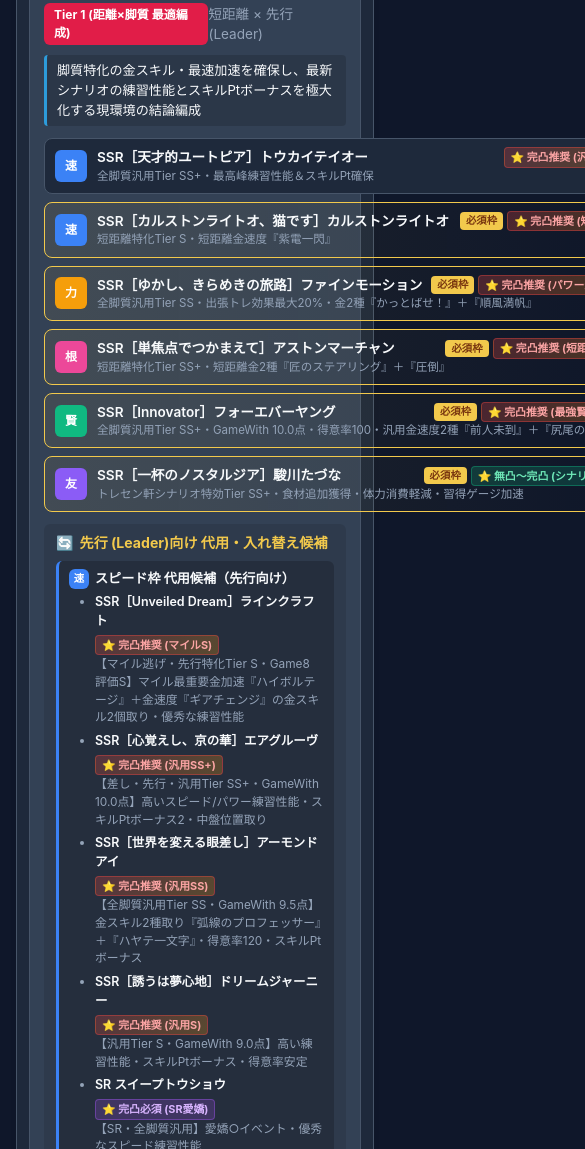
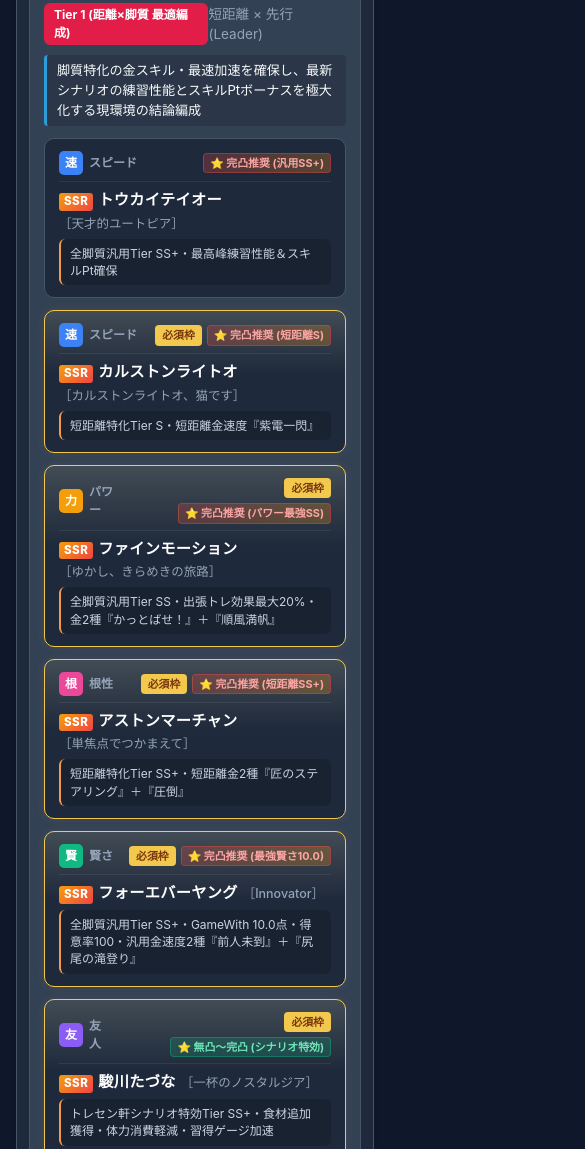
Before and after one commit to takimasa5516/umamusume-app, a plain HTML site: page index.html in a window 390 px wide. Shown: the part 1050-2199 px from the top of the page, 585 px wide, since content can reach past the window. Drawn offline with Linux system fonts and the light colour scheme.

Commit message:
fix(ui): eliminate card name/role text truncation and overhaul support card layout with full name visibility and clean responsive badge alignment

```diff
--- a/index.html
+++ b/index.html
@@ -277,28 +277,47 @@
     /* Support Card Grid */
     .card-list {
       display: grid;
-      grid-template-columns: repeat(auto-fill, minmax(280px, 1fr));
-      gap: 8px;
-      margin-bottom: 12px;
+      grid-template-columns: repeat(auto-fit, minmax(310px, 1fr));
+      gap: 12px;
+      margin-bottom: 16px;
     }
     .support-card {
       display: flex;
-      align-items: center;
-      gap: 10px;
+      flex-direction: column;
       background: var(--card-bg);
-      padding: 8px 10px;
-      border-radius: 8px;
+      padding: 12px 14px;
+      border-radius: 10px;
       border: 1px solid var(--card-border);
       position: relative;
+      transition: all 0.2s ease;
+    }
+    .support-card:hover {
+      border-color: rgba(242, 153, 74, 0.4);
+      box-shadow: 0 4px 14px rgba(0,0,0,0.25);
     }
     .support-card.is-key {
       border: 1.5px solid var(--accent-gold);
-      background: linear-gradient(90deg, rgba(242, 201, 76, 0.08), transparent);
+      background: linear-gradient(180deg, rgba(242, 201, 76, 0.08) 0%, var(--card-bg) 45%);
+      box-shadow: 0 0 12px rgba(242, 201, 76, 0.08);
+    }
+    .card-top-row {
+      display: flex;
+      align-items: center;
+      justify-content: space-between;
+      gap: 8px;
+      margin-bottom: 8px;
+      padding-bottom: 6px;
+      border-bottom: 1px solid rgba(255, 255, 255, 0.07);
+    }
+    .card-type-group {
+      display: flex;
+      align-items: center;
+      gap: 6px;
     }
     .card-type-icon {
-      width: 32px;
-      height: 32px;
-      border-radius: 6px;
+      width: 24px;
+      height: 24px;
+      border-radius: 5px;
       display: flex;
       align-items: center;
       justify-content: center;
@@ -314,32 +333,104 @@
     .type-wit { background: var(--type-wit); }
     .type-friend { background: var(--type-friend); }
 
+    .card-type-name {
+      font-size: 0.75rem;
+      font-weight: 600;
+      color: var(--text-muted);
+    }
+    .card-badges {
+      display: flex;
+      align-items: center;
+      gap: 5px;
+      flex-wrap: wrap;
+      justify-content: flex-end;
+    }
+    .key-badge {
+      font-size: 0.68rem;
+      background: var(--accent-gold);
+      color: #78350f;
+      padding: 2px 7px;
+      border-radius: 4px;
+      font-weight: 700;
+    }
+    .card-body {
+      display: flex;
+      flex-direction: column;
+      gap: 6px;
+      flex: 1;
+    }
+    .card-title-row {
+      display: flex;
+      align-items: baseline;
+      flex-wrap: wrap;
+      gap: 5px;
+      line-height: 1.35;
+    }
+    .badge-free {
+      font-size: 0.68rem;
+      background: #3b82f6;
+      color: #ffffff;
+      padding: 1px 5px;
+      border-radius: 3px;
+      font-weight: 700;
+    }
+    .rarity-tag {
+      font-size: 0.72rem;
+      font-weight: 800;
+      padding: 1px 5px;
+      border-radius: 3px;
+      letter-spacing: 0.5px;
+    }
+    .rarity-ssr {
+      background: linear-gradient(135deg, #f59e0b, #ef4444);
+      color: #ffffff;
+    }
+    .rarity-sr {
+      background: linear-gradient(135deg, #a855f7, #6366f1);
+      color: #ffffff;
+    }
+    .rarity-r {
+      background: #64748b;
+      color: #ffffff;
+    }
+    .card-char-name {
+      font-size: 0.95rem;
+      font-weight: 700;
+      color: #ffffff;
+      letter-spacing: 0.3px;
+    }
+    .card-epithet {
+      font-size: 0.78rem;
+      color: #94a3b8;
+      font-weight: 500;
+    }
+    .card-role-full {
+      font-size: 0.75rem;
+      color: #cbd5e1;
+      line-height: 1.45;
+      background: rgba(0, 0, 0, 0.18);
+      padding: 6px 9px;
+      border-radius: 6px;
+      border-left: 2px solid var(--accent);
+      word-break: break-word;
+      white-space: normal;
+    }
     .card-info {
       flex: 1;
       min-width: 0;
     }
     .card-name {
-      font-size: 0.85rem;
+      font-size: 0.88rem;
       font-weight: 600;
-      white-space: nowrap;
-      overflow: hidden;
-      text-overflow: ellipsis;
+      white-space: normal;
+      word-break: break-word;
     }
     .card-role {
-      font-size: 0.72rem;
+      font-size: 0.74rem;
       color: var(--text-muted);
-      white-space: nowrap;
-      overflow: hidden;
-      text-overflow: ellipsis;
-    }
-    .key-badge {
-      font-size: 0.65rem;
-      background: var(--accent-gold);
-      color: #78350f;
-      padding: 1px 6px;
-      border-radius: 4px;
-      font-weight: 700;
-      margin-left: 4px;
+      white-space: normal;
+      word-break: break-word;
+      line-height: 1.4;
     }
 
     .substitute-box {
@@ -1136,6 +1227,78 @@
       friend: '友'
     };
 
+    const TYPE_NAMES = {
+      speed: 'スピード',
+      stamina: 'スタミナ',
+      power: 'パワー',
+      guts: '根性',
+      wit: '賢さ',
+      friend: '友人'
+    };
+
+    function parseCardName(fullName) {
+      if (!fullName) return { isFree: false, rarity: '', epithet: '', charName: '' };
+      let s = String(fullName).trim();
+      let isFree = false;
+      if (s.startsWith('配布')) {
+        isFree = true;
+        s = s.slice(2).trim();
+      }
+      const rarityMatch = s.match(/^(SSR|SR|R)\s*/);
+      const rarity = rarityMatch ? rarityMatch[1] : '';
+      let rest = rarityMatch ? s.slice(rarityMatch[0].length) : s;
+
+      const epithetMatch = rest.match(/^[［\[](.*?)[］\]]\s*/);
+      let epithet = '';
+      let charName = rest;
+      if (epithetMatch) {
+        epithet = epithetMatch[1];
+        charName = rest.slice(epithetMatch[0].length).trim();
+      }
+      return { isFree, rarity, epithet, charName };
+    }
+
+    function formatCardTitleHtml(fullName) {
+      const p = parseCardName(fullName);
+      const rarityCls = p.rarity ? `rarity-${p.rarity.toLowerCase()}` : '';
+      let html = '<div class="card-title-row">';
+      if (p.isFree) {
+        html += '<span class="badge-free">配布</span> ';
+      }
+      if (p.rarity) {
+        html += `<span class="rarity-tag ${rarityCls}">${p.rarity}</span> `;
+      }
+      html += `<span class="card-char-name">${p.charName}</span>`;
+      if (p.epithet) {
+        html += ` <span class="card-epithet">［${p.epithet}］</span>`;
+      }
+      html += '</div>';
+      return html;
+    }
+
+    function renderSupportCardHtml(c) {
+      const typeChar = TYPE_CHARS[c.type] || 'サ';
+      const typeName = TYPE_NAMES[c.type] || '';
+      return `
+        <div class="support-card ${c.key ? 'is-key' : ''}">
+          <div class="card-top-row">
+            <div class="card-type-group">
+              <span class="card-type-icon type-${c.type}">${typeChar}</span>
+              <span class="card-type-name">${typeName}</span>
+            </div>
+            <div class="card-badges">
+              ${c.key ? '<span class="key-badge">必須枠</span>' : ''}
+              ${getUncapBadgeHtml(c.name)}
+            </div>
+          </div>
+          <div class="card-body">
+            ${formatCardTitleHtml(c.name)}
+            <div class="card-role-full">${c.role || c.desc || ''}</div>
+          </div>
+        </div>
+      `;
+    }
+
     function init() {
       const data = getMetaData();
       if (!data) {
@@ -1316,21 +1479,7 @@
         </div>
         <div class="deck-concept">脚質特化の金スキル・最速加速を確保し、最新シナリオの練習性能とスキルPtボーナスを極大化する現環境の結論編成</div>
         <div class="card-list">
-          ${styleData.cards.map(c => `
-            <div class="support-card ${c.key ? 'is-key' : ''}">
-              <div class="card-type-icon type-${c.type}">${TYPE_CHARS[c.type] || 'サ'}</div>
-              <div class="card-info">
-                <div class="card-name" style="display: flex; align-items: center; justify-content: space-between; gap: 4px;">
-                  <span style="overflow: hidden; text-overflow: ellipsis; white-space: nowrap;">${c.name}</span>
-                  <div style="display: flex; gap: 4px; flex-shrink: 0; align-items: center;">
-                    ${c.key ? '<span class="key-badge">必須枠</span>' : ''}
-                    ${getUncapBadgeHtml(c.name)}
-                  </div>
-                </div>
-                <div class="card-role">${c.role || c.desc || ""}</div>
-              </div>
-            </div>
-          `).join('')}
+          ${styleData.cards.map(renderSupportCardHtml).join('')}
         </div>
         <div class="substitute-box">
           <div style="font-weight: 700; color: var(--accent-gold); margin-bottom: 8px; display: flex; align-items: center; gap: 6px; font-size: 0.88rem;">
@@ -1347,20 +1496,20 @@
                 ${grp.irreplaceable ? `
                   <div style="font-size: 0.78rem; color: #fca5a5; padding-left: 26px;">
                     <div style="display: flex; align-items: center; justify-content: space-between; flex-wrap: wrap; gap: 4px; margin-bottom: 2px;">
-                      <strong>${grp.cards[0].name}</strong>
+                      <div>${formatCardTitleHtml(grp.cards[0].name)}</div>
                       ${getUncapBadgeHtml(grp.cards[0].name)}
                     </div>
-                    <div>${grp.cards[0].desc}</div>
+                    <div style="margin-top: 2px; color: #fca5a5;">${grp.cards[0].desc}</div>
                   </div>
                 ` : `
-                  <ul style="padding-left: 26px; font-size: 0.78rem; color: var(--text-muted); margin: 0;">
+                  <ul style="padding-left: 26px; font-size: 0.78rem; color: var(--text-muted); margin: 0; list-style: none;">
                     ${grp.cards.map(c => `
-                    <li style="margin-bottom: 5px;">
+                    <li style="margin-bottom: 8px; padding-bottom: 6px; border-bottom: 1px dashed rgba(255,255,255,0.06);">
                       <div style="display: flex; align-items: center; justify-content: space-between; flex-wrap: wrap; gap: 4px;">
-                        <span style="color: var(--text-main); font-weight: 600;">${c.name}</span>
+                        <div>${formatCardTitleHtml(c.name)}</div>
                         ${getUncapBadgeHtml(c.name)}
                       </div>
-                      <div style="font-size: 0.74rem; color: var(--text-muted); margin-top: 1px;">${c.desc}</div>
+                      <div style="font-size: 0.74rem; color: #94a3b8; margin-top: 3px; line-height: 1.4;">${c.desc}</div>
                     </li>
                   `).join('')}
                   </ul>
@@ -1450,21 +1599,7 @@
 
       // Cards
       const cardList = document.getElementById('style-card-list');
-      cardList.innerHTML = data.recommended_cards.map(c => `
-        <div class="support-card ${c.key ? 'is-key' : ''}">
-          <div class="card-type-icon type-${c.type}">${TYPE_CHARS[c.type] || 'サ'}</div>
-          <div class="card-info">
-            <div class="card-name" style="display: flex; align-items: center; justify-content: space-between; gap: 4px;">
-              <span style="overflow: hidden; text-overflow: ellipsis; white-space: nowrap;">${c.name}</span>
-              <div style="display: flex; gap: 4px; flex-shrink: 0; align-items: center;">
-                ${c.key ? '<span class="key-badge">必須枠</span>' : ''}
-                ${getUncapBadgeHtml(c.name)}
-              </div>
-            </div>
-            <div class="card-role">${c.role}</div>
-          </div>
-        </div>
-      `).join('');
+      cardList.innerHTML = data.recommended_cards.map(renderSupportCardHtml).join('');
     }
 
     function renderEventBar() {
```
